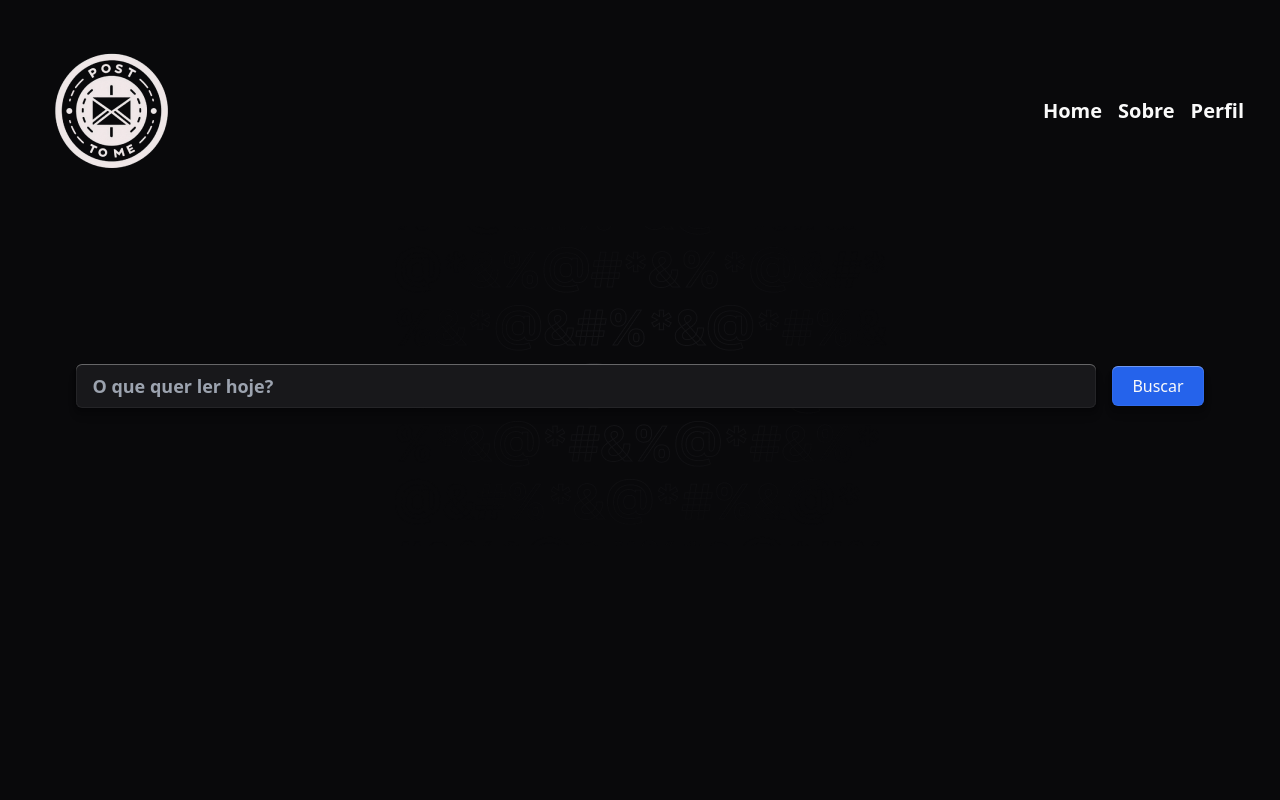
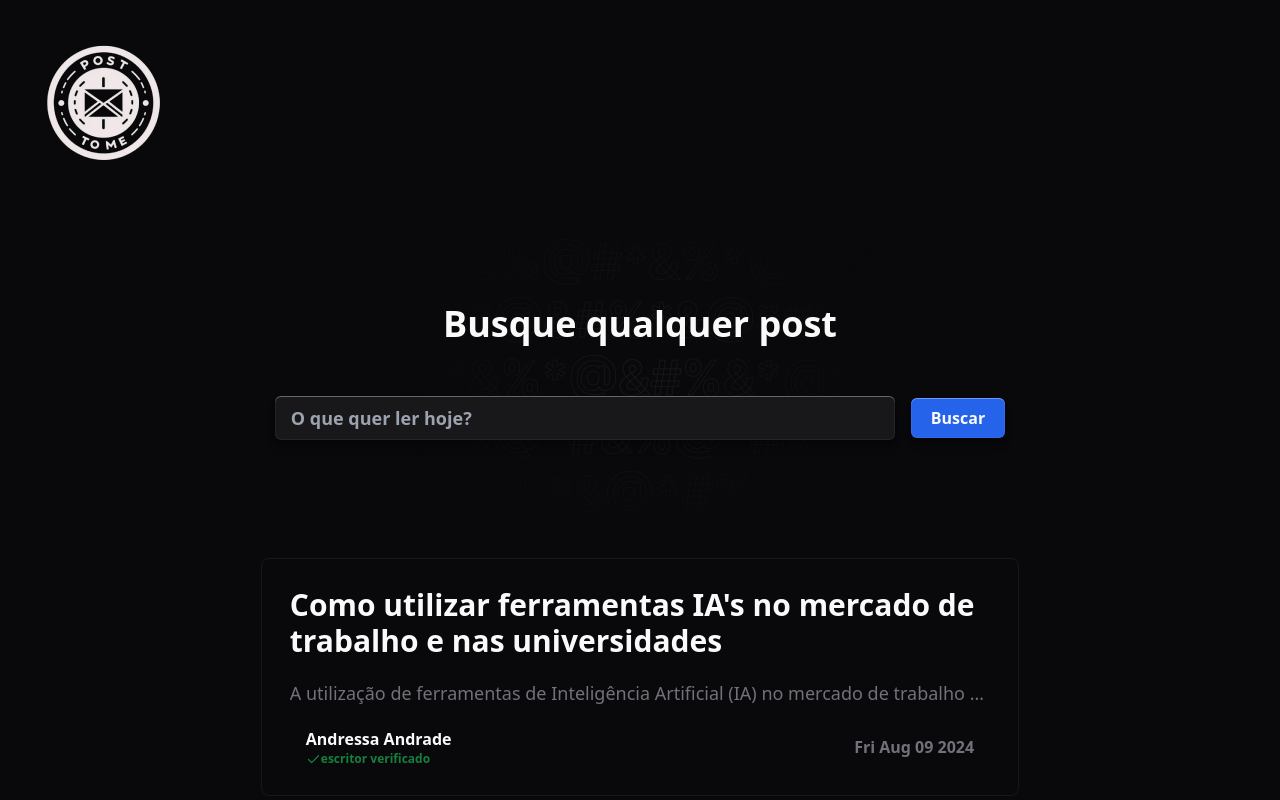
Before and after one commit to Solractys/post-to-me, a React (Vite) app in the folder frontend/posttome/: page /dashboard in a window 1280 px wide. Shown: the top 800 px of the page. Built offline with nearby package versions, Linux system fonts and the light colour scheme.

Commit message:
dashboard

```diff
--- /dev/null
+++ b/frontend/posttome/src/components/post.tsx
@@ -0,0 +1,91 @@
+import { ArrowLeft, Check } from "lucide-react";
+import React, { FormEvent } from "react";
+
+interface PostProps {
+  title: string;
+  content: string;
+  author: string;
+  date: Date;
+}
+
+const Post: React.FC<PostProps> = ({ title, content, author, date }) => {
+  const [open, setOpen] = React.useState(false);
+
+  function sendComment(event: FormEvent<HTMLFormElement>): void {
+    event.preventDefault();
+    // Get the input value from the form
+    const commentInput = event.currentTarget.elements.namedItem(
+      "comment"
+    ) as HTMLInputElement;
+    const comment = commentInput.value;
+
+    // Do something with the comment, e.g. send it to a server
+
+    // Clear the input field
+    commentInput.value = "";
+  }
+  return (
+    <div className="w-full flex justify-center">
+      {open && (
+        <div className="fixed inset-0 cursor-default overflow-scroll  bg-zinc-950 flex items-center justify-center">
+          <div className="p-5 w-5/6 h-5/6 overflow-hidden overflow-y-scroll border border-zinc-800 rounded-lg space-y-5">
+            <h2 className="text-3xl md:w-3/5 font-semibold">{title}</h2>
+            <p className="font-bold gap-3">
+              {author}
+              <p className="flex items-center text-xs text-green-700">
+                <Check size={15} /> escritor verificado
+              </p>
+            </p>
+            <p className="text-zinc-50 break-all  text-lg overflow-scroll scroll-smooth text-justify p-2 h-[280px] w-full">
+              {content}
+            </p>
+            <div className="px-4 space-y-5">
+              <p className="font-semibold text-zinc-500">
+                {date.toDateString()}
+              </p>
+              <h3 className="text-2xl font-semibold">Comentários</h3>
+              <div className="flex items-center">
+                <form onSubmit={sendComment}></form>
+                <input
+                  type="text"
+                  placeholder="Digite seu comentário..."
+                  className="shadow-shape bg-zinc-900 px-3 py-2 rounded-md w-full outline-none"
+                />
+                <button
+                  className="bg-blue-600 shadow-shape hover:bg-blue-700 text-zinc-50 px-4 py-2 rounded-md ml-2 font-semibold"
+                  type="submit"
+                >
+                  Enviar
+                </button>
+              </div>
+              <button
+                onClick={() => setOpen(false)}
+                className=" text-zinc-50 px-4 py-2 rounded-md font-semibold"
+              >
+                <ArrowLeft size={20} />
+              </button>
+            </div>
+          </div>
+        </div>
+      )}
+      <div
+        onClick={() => setOpen(true)}
+        className="p-7 cursor-pointer border border-zinc-900 overflow-y-scroll space-y-5 md:w-3/5 sm:w-5/6 rounded-lg hover:border-zinc-700 transition-colors "
+      >
+        <h2 className="text-3xl font-semibold">{title}</h2>
+        <p className="text-zinc-500 text-lg truncate">{content}</p>
+        <div className="flex items-center justify-between px-4">
+          <p className="font-bold gap-3">
+            {author}
+            <p className="flex items-center text-xs text-green-700">
+              <Check size={15} /> escritor verificado
+            </p>
+          </p>
+          <p className="font-semibold text-zinc-500">{date.toDateString()}</p>
+        </div>
+      </div>
+    </div>
+  );
+};
+
+export default Post;
--- a/frontend/posttome/src/dashboard/index.tsx
+++ b/frontend/posttome/src/dashboard/index.tsx
@@ -1,4 +1,5 @@
 import React from "react";
+import Post from "../components/post";
 // import { api } from "../lib/axios";
 // import { getCookie } from "typescript-cookie";
 
@@ -30,41 +31,62 @@ const Dashboard: React.FC = () => {
   // }, []);
 
   return (
-    <div className="h-screen space-y-5 bg-zinc-950 p-4 text-zinc-50  ">
+    <div className="space-y-5 p-2 overflow-clip text-zinc-50  ">
       <div className="flex gap-5 w-full justify-between p-5">
-        <div className="flex justify-center items-center ">
+        <div className="flex sm:justify-start   items-center w-full ">
           <img
             src="logo.png"
             alt="logo do post-to-me branca com um titulo circular"
           />
         </div>
-        <div className="flex items-center gap-4 font-semibold text-xl">
-          <a href="#" className="hover:text-blue-600 transition-all">
-            Home
-          </a>
-          <a href="#" className="hover:text-blue-600 transition-all">
-            Sobre
-          </a>
-          <a href="#" className="hover:text-blue-600 transition-all">
-            Perfil
-          </a>
-        </div>
       </div>
-      <div className="flex w-full items-center bg-pattern bg-center bg-no-repeat h-80  justify-center">
+      <div className="flex w-full items-center flex-col bg-pattern bg-center bg-no-repeat h-80 space-y-10  justify-center">
+        <h1 className="text-4xl text-center font-semibold">
+          Busque qualquer post
+        </h1>
         <form className="w-full  flex justify-center items-center p-3 gap-4">
           <input
-            className="px-4 py-2 rounded-md bg-zinc-900 placeholder:font-semibold placeholder:text-lg text-lg w-5/6 outline-none shadow-shape"
+            className="px-4 py-2 rounded-md bg-zinc-900 placeholder:font-semibold placeholder:text-lg text-lg w-3/6 outline-none shadow-shape"
             type="text"
             placeholder="O que quer ler hoje?"
           />
           <button
-            className=" hover:bg-blue-700 rounded-md bg-blue-600 px-5 py-2 shadow-shape"
+            className="font-bold hover:bg-blue-700 rounded-md bg-blue-600 px-5 py-2 shadow-shape"
             type="submit"
           >
             Buscar
           </button>
         </form>
       </div>
+      <div className="flex items-center justify-center flex-col space-y-6 max-w-full">
+        {Array.from({ length: 5 }).map((_, index) => (
+          <Post
+            author="Andressa Andrade"
+            date={new Date()}
+            title="Como utilizar ferramentas IA's no mercado de trabalho e nas universidades"
+            content="A utilização de ferramentas de Inteligência Artificial (IA) no mercado de trabalho e nas universidades tem se tornado cada vez mais comum, trazendo novas oportunidades e desafios para profissionais e estudantes.
+
+No Mercado de Trabalho:
+
+As ferramentas de IA estão revolucionando diversos setores, desde a automação de processos até a análise de dados complexos. No ambiente corporativo, essas ferramentas permitem a otimização de tarefas repetitivas, como atendimento ao cliente via chatbots e análise preditiva em finanças e marketing. Profissionais que dominam o uso de IA podem se destacar ao agregar valor através de insights baseados em dados e na criação de soluções inovadoras que aumentam a eficiência e a competitividade das empresas.
+
+Além disso, a IA está mudando o perfil de muitas profissões. A automação de tarefas rotineiras libera tempo para que os profissionais se concentrem em atividades mais estratégicas e criativas, o que requer uma adaptação contínua e uma constante atualização de habilidades. A habilidade de trabalhar com IA, entender suas limitações e aplicá-la de maneira ética e eficiente se torna um diferencial no mercado de trabalho.
+
+Nas Universidades:
+
+Nas universidades, as ferramentas de IA estão sendo integradas ao processo educacional, tanto na administração acadêmica quanto no ensino e na pesquisa. No campo da administração, a IA pode ajudar na personalização de currículos, prever taxas de evasão, e otimizar a alocação de recursos. Para os estudantes, a IA oferece suporte em diversas áreas, como a tutoria personalizada, onde sistemas inteligentes podem identificar dificuldades específicas e sugerir conteúdos e exercícios adequados.
+
+Na pesquisa acadêmica, a IA está transformando a forma como os dados são coletados, analisados e interpretados. Ferramentas de IA permitem a análise de grandes volumes de dados em diversas disciplinas, desde ciências sociais até biomedicina, possibilitando descobertas que antes seriam inviáveis.
+
+Desafios e Considerações Éticas:
+
+Apesar dos benefícios, o uso de IA tanto no mercado de trabalho quanto nas universidades levanta questões éticas e desafios. É essencial que o desenvolvimento e a aplicação dessas ferramentas sejam feitos com transparência, garantindo que não haja viés nos algoritmos e que os dados pessoais sejam protegidos. A educação em IA também precisa incluir uma discussão sobre ética e responsabilidade, preparando tanto profissionais quanto estudantes para usar essas tecnologias de maneira consciente e responsável.
+
+Em resumo, a integração de ferramentas de IA no mercado de trabalho e nas universidades oferece vastas oportunidades, mas requer uma abordagem cuidadosa e ética. A adaptação a essas novas tecnologias pode ser um fator decisivo para o sucesso tanto de profissionais quanto de acadêmicos em um mundo cada vez mais digital e interconectado."
+            key={index}
+          />
+        ))}
+      </div>
     </div>
   );
 };
--- a/frontend/posttome/src/index.css
+++ b/frontend/posttome/src/index.css
@@ -1,3 +1,8 @@
 @tailwind base;
 @tailwind components;
 @tailwind utilities;
+
+body {
+  background-color: #09090b;
+  min-width: none;
+}
--- a/frontend/posttome/src/login/index.tsx
+++ b/frontend/posttome/src/login/index.tsx
@@ -55,7 +55,7 @@ export default function Login() {
   };
 
   return (
-    <main className="bg-zinc-950 bg-pattern bg-no-repeat bg-center flex justify-center flex-col items-center h-screen p-4">
+    <main className="bg-pattern bg-no-repeat bg-center flex justify-center flex-col items-center h-screen p-4">
       {loading && (
         <div className="fixed flex items-center justify-center inset-0 bg-black bg-opacity-50 z-50">
           <HashLoader color="#2563eb" />
```
